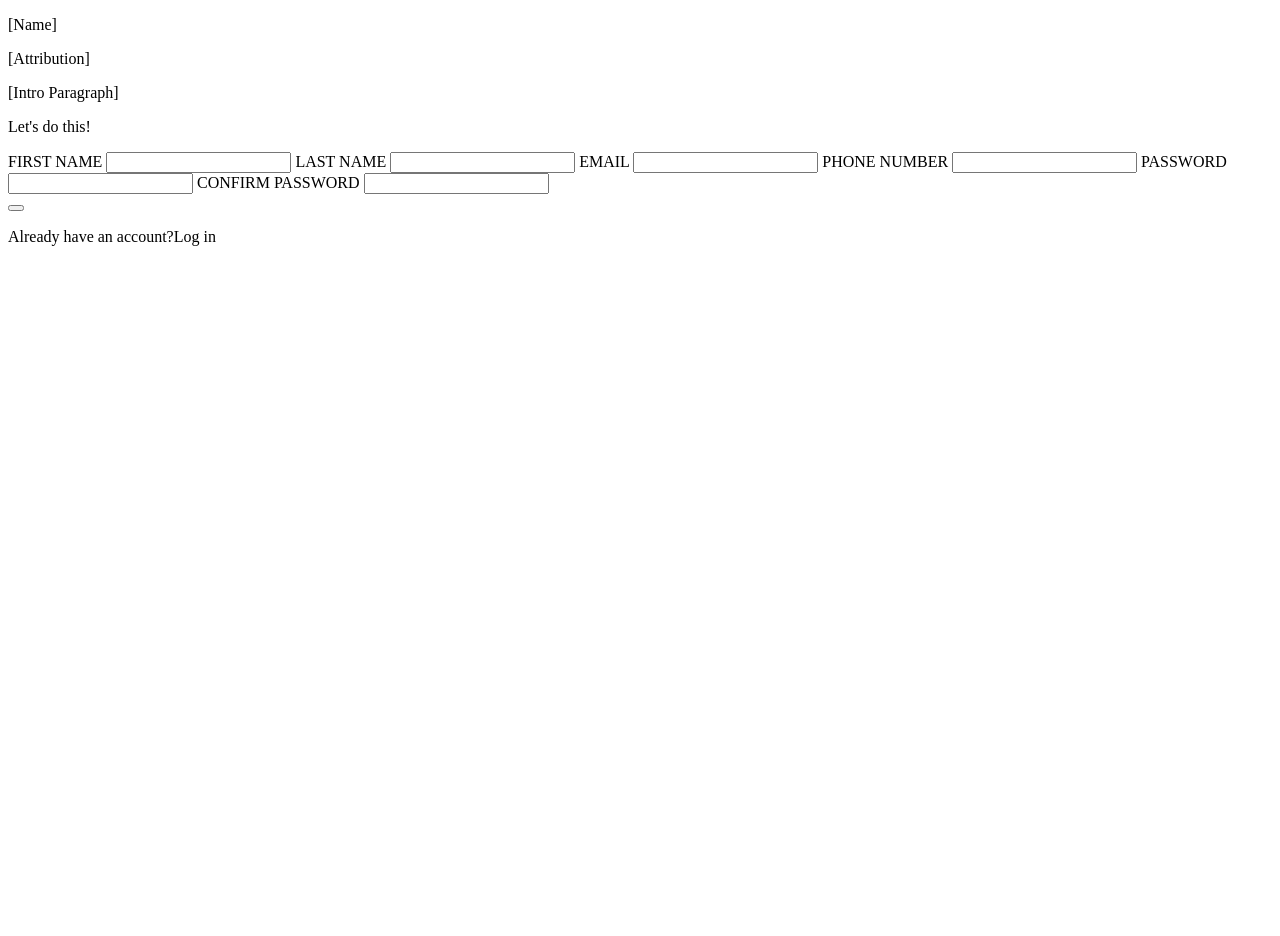
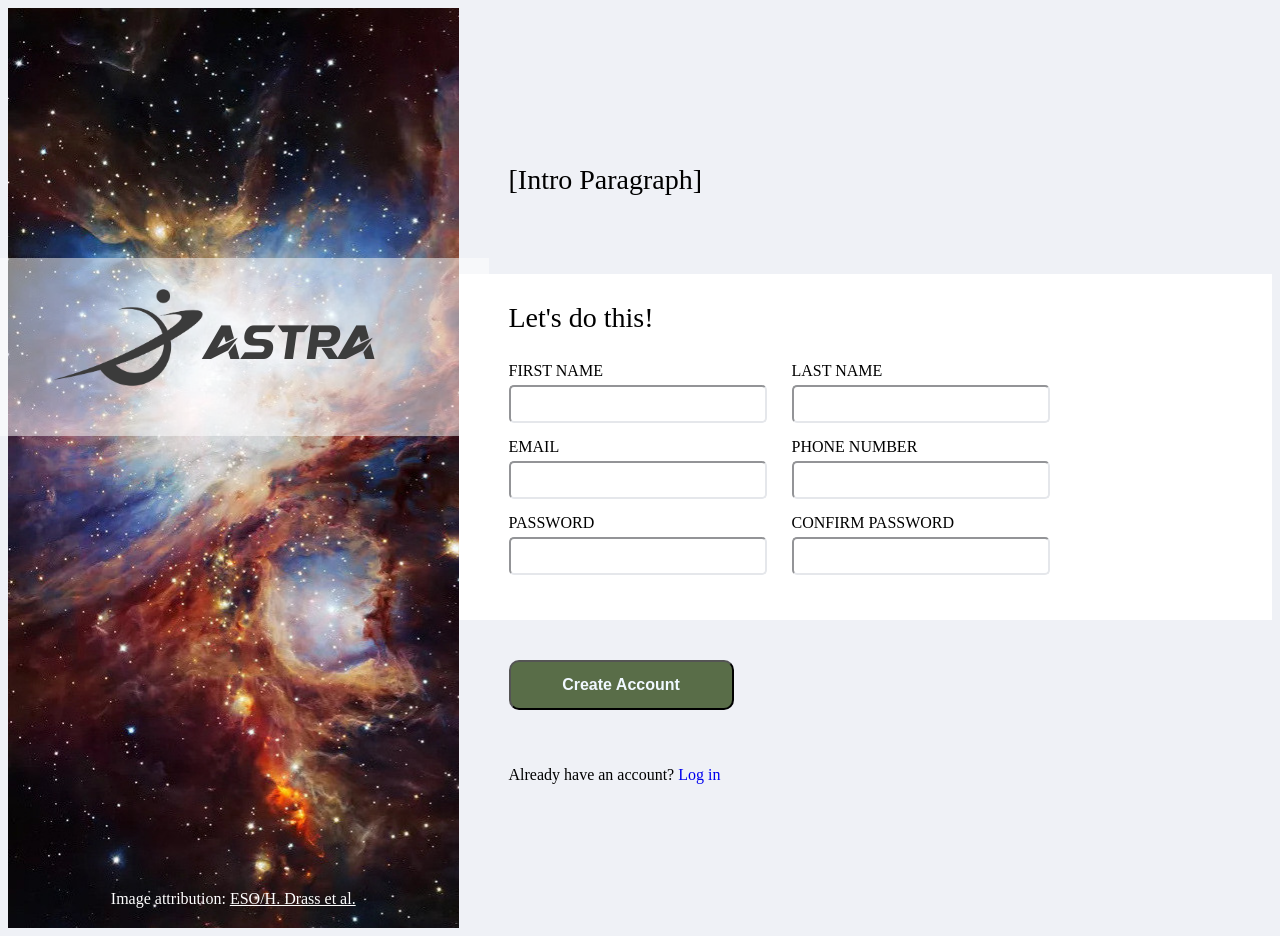
Before and after one commit to BIsaac03/Sign-up-Form, a plain HTML site: page index.html in a window 1280 px wide. Before the commit the page ends 800 px from the top, so only its background shows below. Drawn offline with Linux system fonts and the light colour scheme.

Commit message:
Style form with CSS, adding relevant images

```diff
--- a/index.html
+++ b/index.html
@@ -10,34 +10,41 @@
 <body>
     <div class="sidebar">
         <div class="background">
-            <p class="name">[Name]</p>
+            <div class="img logo">
+                <img src="logo.png" class="logo">
             </div>
-        <footer class="attribution">[Attribution]</footer>
+            <p class="name">Astra</p>
+        </div>
+        <footer class="attribution">Image attribution: <a href="https://www.eso.org/public/images/eso1625a/">ESO/H. Drass et al.</a></footer>
     </div>
     <div class="main">
-        <div class="first">
+        <div class="first section">
             <p>[Intro Paragraph]</p>
         </div>
-        <div class="second"></div>
+        <div class="second section">
             <p>Let's do this!</p>
             <form action="example.com/path" method="post">
+                <div class="left column">
                     <label for="first-name">FIRST NAME</label>
                     <input type="text" id="first-name">
+                    <label for="email">EMAIL</label>
+                    <input type="text" id="email">
+                    <label for="password">PASSWORD</label>
+                    <input type="text" id="password">
+                </div>
+                <div class="right column">
                     <label for="last-name">LAST NAME</label>
                     <input type="text" id="last-name">
-            <label for="email">EMAIL</label>
-            <input type="text" id="email">
                     <label for="phone-number">PHONE NUMBER</label>
                     <input type="text" id="phone-number">
-            <label for="password">PASSWORD</label>
-            <input type="text" id="password">
                     <label for="confirm-password">CONFIRM PASSWORD</label>
                     <input type="text" id="confirm-password">
+                </div>
             </form>
-        <div class="third">
-            <button id="submit"></button>
-            <p>Already have an account?<span>Log in</span></p>
-
+        </div>
+        <div class="third section">
+            <button id="submit">Create Account</button>
+            <p>Already have an account?<a href="log-in-link">  Log in</a></p>
         </div>
     </div>
 </body>
--- a/styles.css
+++ b/styles.css
@@ -0,0 +1,120 @@
+@font-face {
+    font-family: SciFi-Font;
+    src: url(Sakana.ttf);
+  }
+
+
+body{
+    display: flex;
+    background-color: hsl(223, 26%, 95%);
+}
+
+div.sidebar{
+    display: flex;
+    flex-direction: column;
+    color: white;
+    background-image: url("background_space.jpg");
+    width: 700px;
+    height: 900px;
+    align-items: center;
+    justify-content: space-between;
+    padding-bottom: 20px;
+}
+
+.sidebar .background{
+    display: flex;
+    align-items: center;
+    justify-content: center;
+    margin-top: 250px;
+    background-color: rgb(255,255,255,0.5);
+    text-align: center;
+    font-size: 48px;
+    width: 100%;
+    padding: 10px;
+    padding-right: 50px;
+    font-family: SciFi-Font;
+    color: rgb(60, 60, 60);
+}
+
+img.logo{
+    width:150px;
+    text-decoration: none;
+}
+
+.attribution a{
+    color: white;
+}
+
+
+div.main{
+    display: flex;
+    flex-direction: column;
+    justify-content: center;
+    width: 100%;
+    font-size:28px;
+}
+
+.section{
+    padding-left: 50px;
+}
+
+.first{
+    padding-bottom: 50px;
+}
+
+
+.second{
+    background-color: white;
+    padding-bottom: 30px;
+}
+
+form{
+    display: flex;
+}
+
+div.column{
+    display: flex;
+    flex-direction: column;
+}
+
+.left.column{
+    margin-right: 25px;
+}
+
+label{
+    font-size: 16px;
+    margin-bottom: 5px;
+}
+
+input{
+    border-color: #E5E7EB;
+    width:250px;
+    height: 32px;
+    border-radius: 5px;
+    margin-bottom: 15px;
+    font-size: 20px;
+}
+
+
+
+.third{
+    display: flex;
+    flex-direction: column;
+    padding-top: 40px;
+    font-size: 16px;
+}
+
+button{
+    background-color: #596D48;
+    color:aliceblue;
+    margin-bottom: 40px;
+    border-radius: 10px;
+    width: 225px;
+    height: 50px;
+    font-size: 16px;
+    font-weight: bold;
+}
+
+p a{
+    text-decoration: none;
+}
```
Also changed, not shown: Sakana.ttf (added), background_space.jpg (added), logo.png (added). Lines whose indentation alone changed are shown as unchanged.
